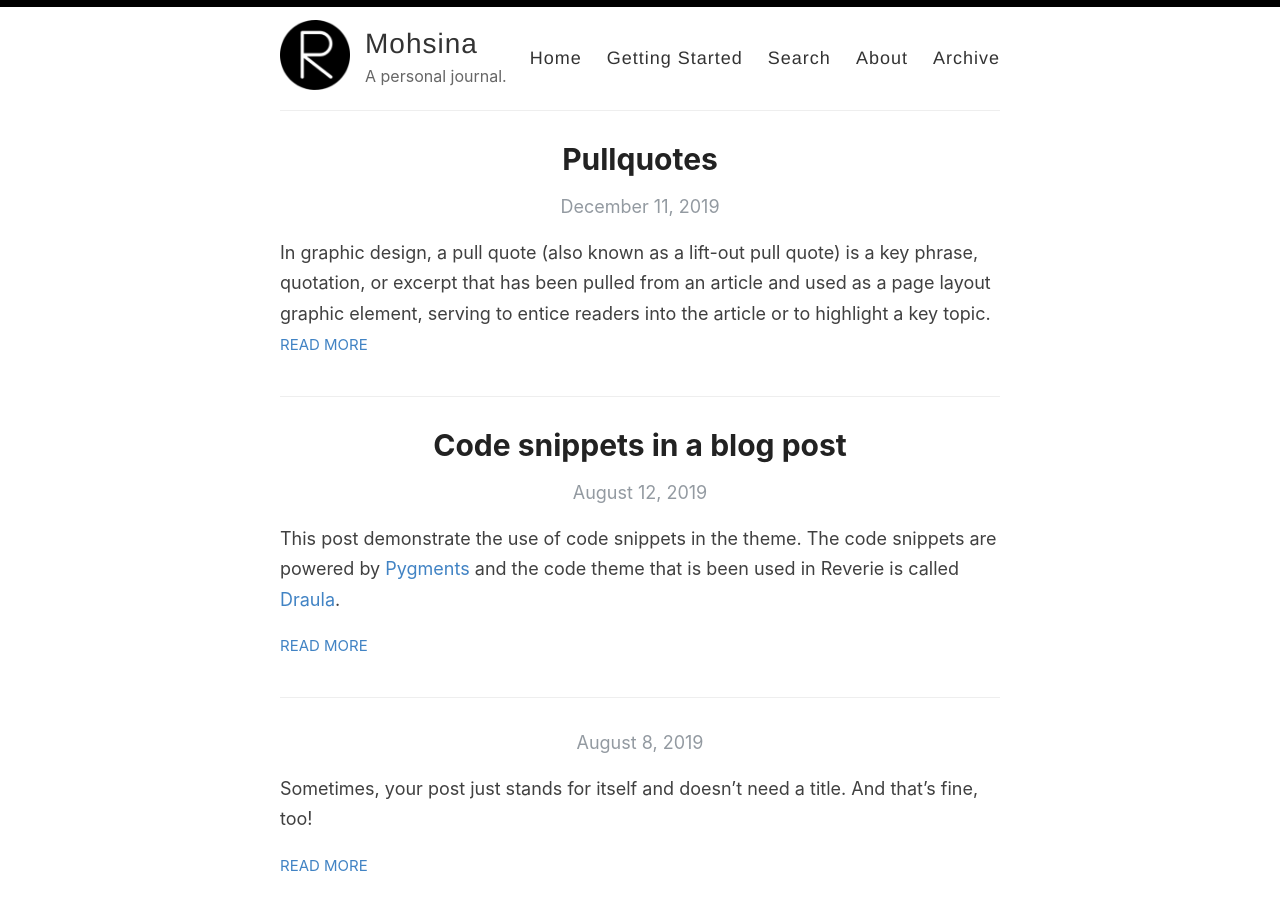
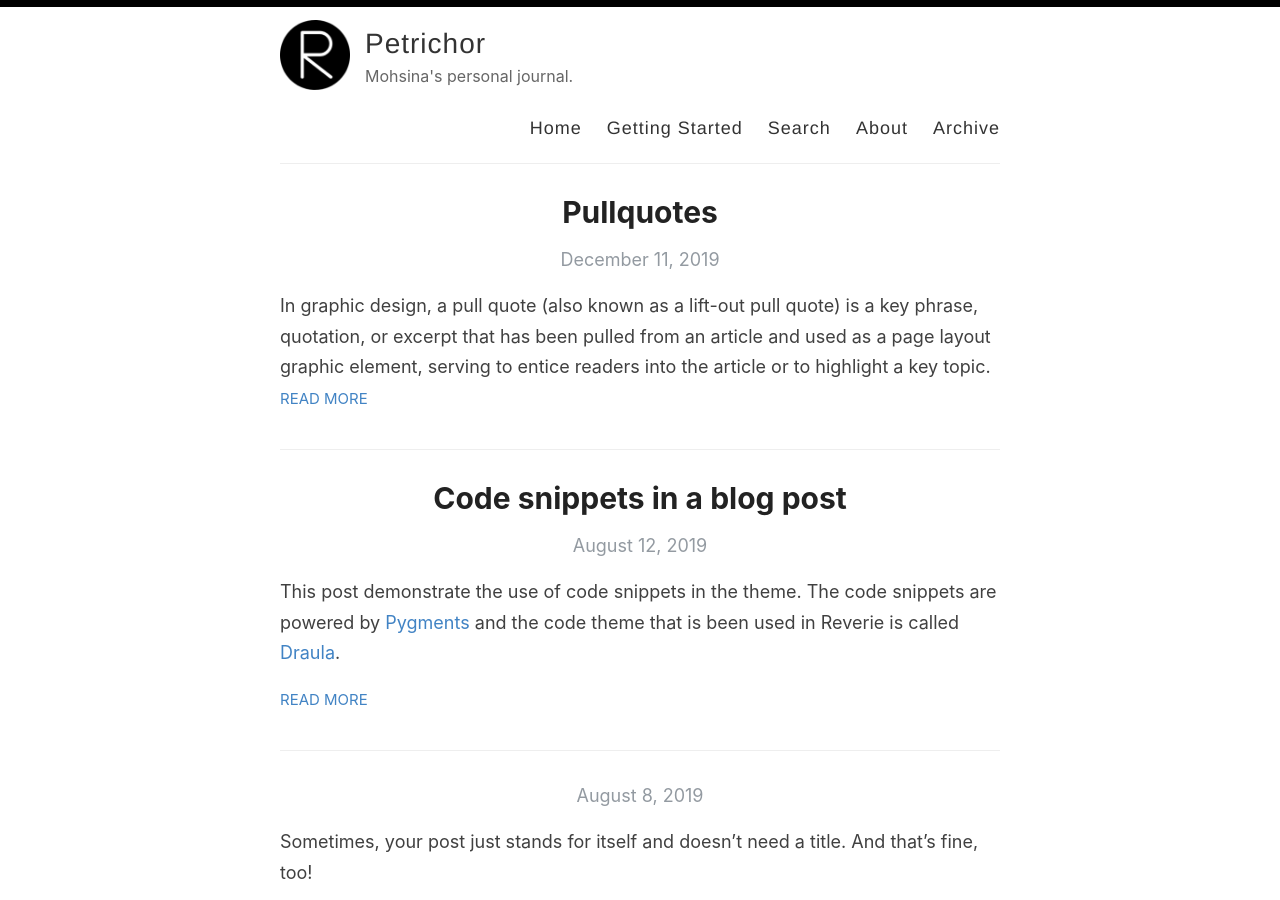
Before and after one commit to mohsinaav/mohsinaav.github.io, a Jekyll site: the page built from index.html, in a window 1280 px wide and 900 px high. Built offline with Jekyll 4.4.1, drawn with Linux system fonts in a browser that asks for light colours; the list of posts is cut into pages by our own code.

Commit message:
Updated name.

```diff
--- a/_config.yml
+++ b/_config.yml
@@ -3,13 +3,13 @@
 #
 
 # Name of your site (displayed in the header)
-name: Mohsina
+name: Petrichor
 
 # Name of the author
 author: Mohsina A.V.
 
 # Short bio or description (displayed in the header)
-description: A personal journal.
+description: Mohsina's personal journal.
 
 # URL of your avatar or profile pic (you could use your GitHub profile pic)
 avatar: /images/reverie.png
```
